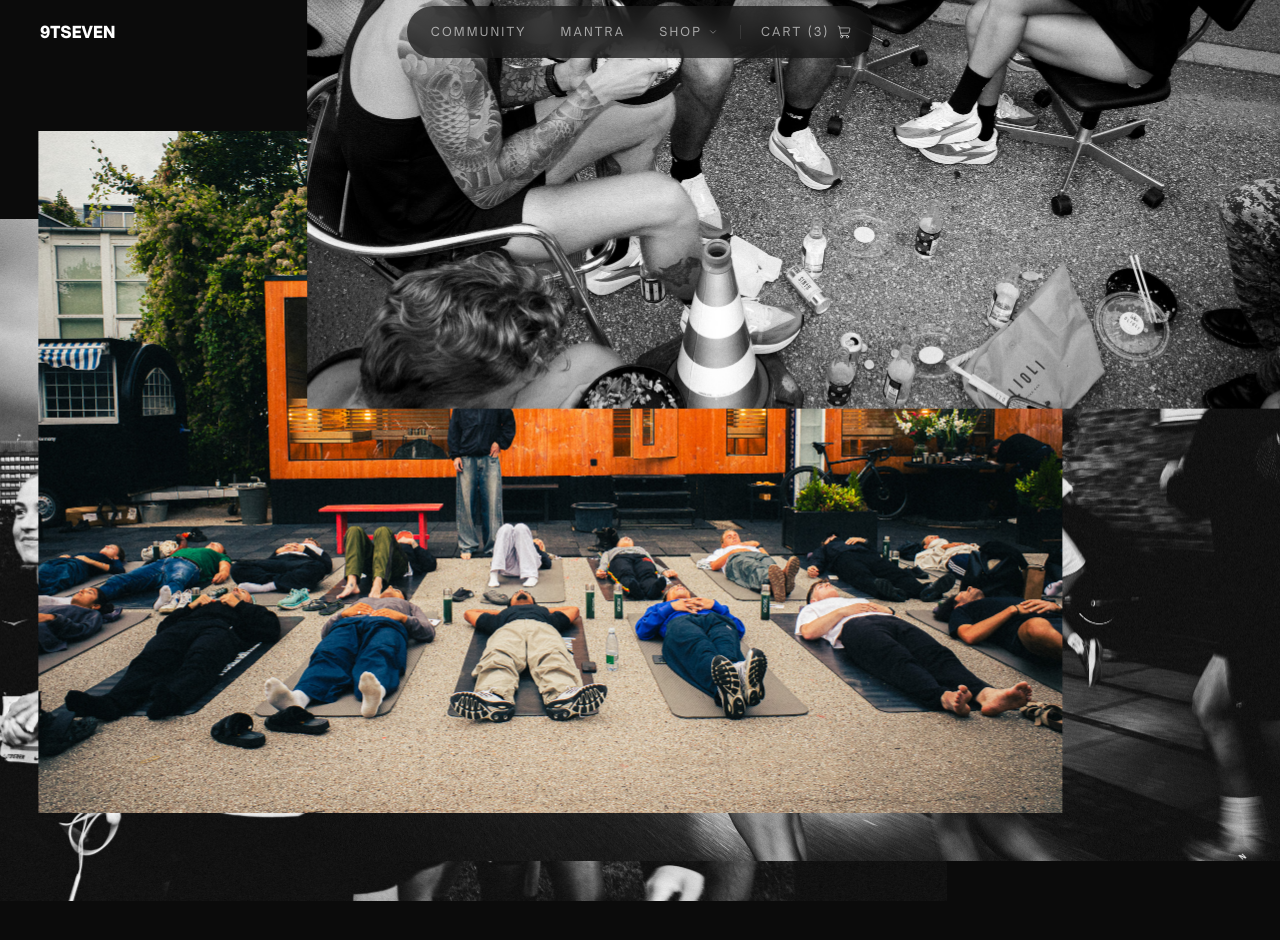
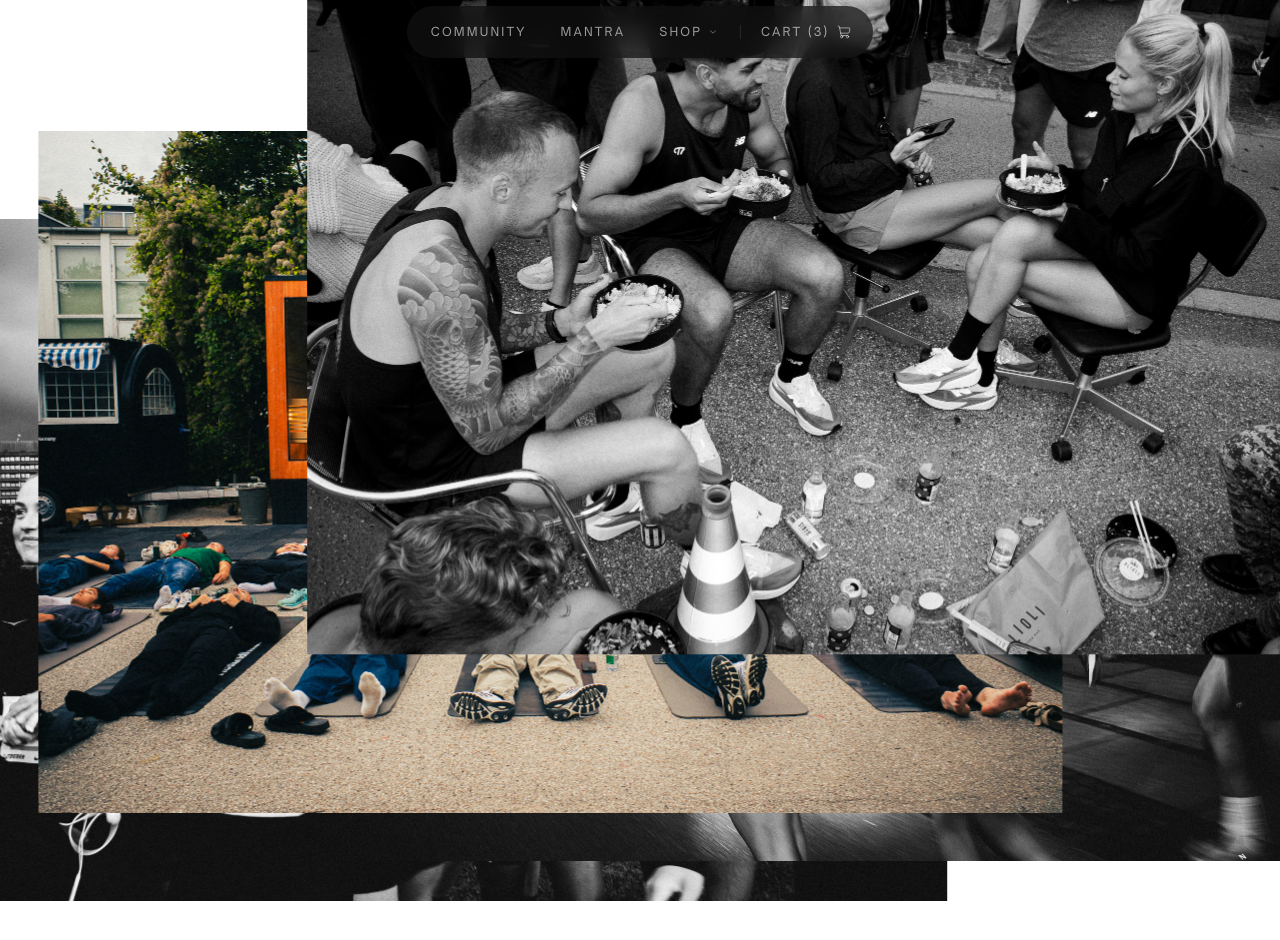
Before and after one commit to 9tseven/9tseven-website, a Next.js app: page /community in a window 1280 px wide. Shown: the top 940 px of the page. Built offline with nearby package versions, Linux system fonts and the light colour scheme; a web font is replaced by a local one.

Commit message:
feat: add particle field to community page and set ImageSection background

```diff
--- a/app/community/page.tsx
+++ b/app/community/page.tsx
@@ -1,10 +1,11 @@
-import AsciiRun from "../components/CommunitySection/AsciiRun";
 import ImageSection from "../components/CommunitySection/ImageSection";
+import ParticleField from "../components/CommunitySection/ParticleField";
 
 export default function Community() {
   return (
     <main>
-      <ImageSection></ImageSection>
+      <ImageSection />
+      <ParticleField />
     </main>
   );
 }
--- a/app/components/CommunitySection/ImageSection.tsx
+++ b/app/components/CommunitySection/ImageSection.tsx
@@ -40,7 +40,7 @@ export default function ImageSection() {
   });
 
   return (
-    <section className="px-20 md:p-20" data-nav-theme="light">
+    <section className="px-20 md:p-20 bg-white" data-nav-theme="light">
       <div ref={wrapperRef} style={{ height: `${N * 100}vh` }}>
         <div className="sticky top-0 h-screen flex items-center justify-center">
           {IMAGES.map((img, i) => (
```
